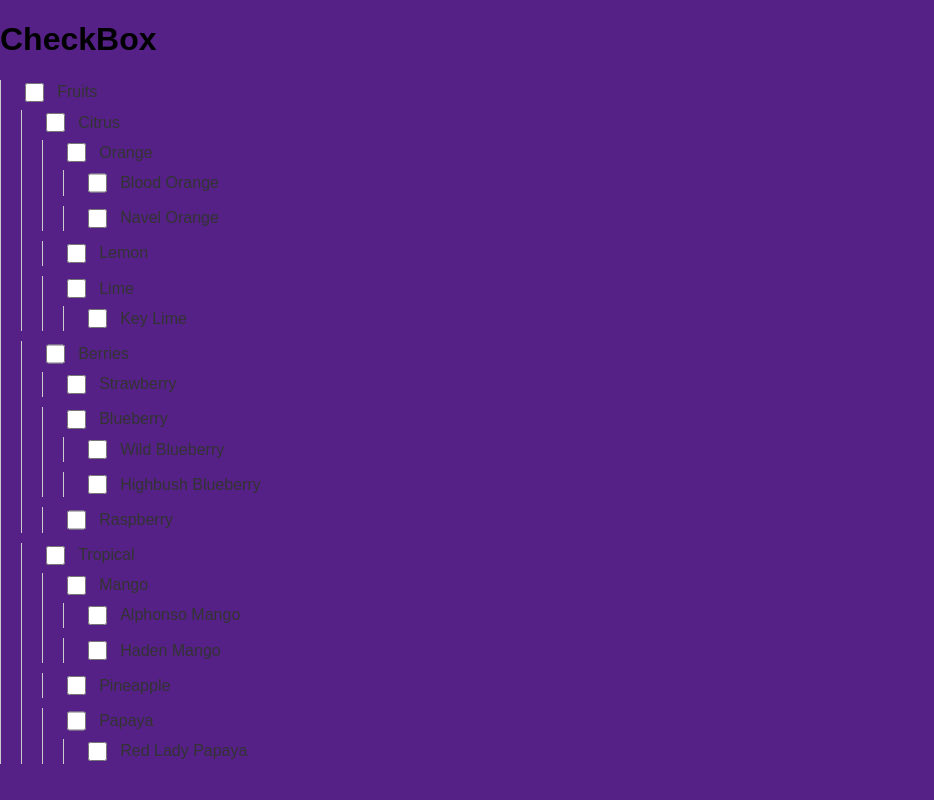
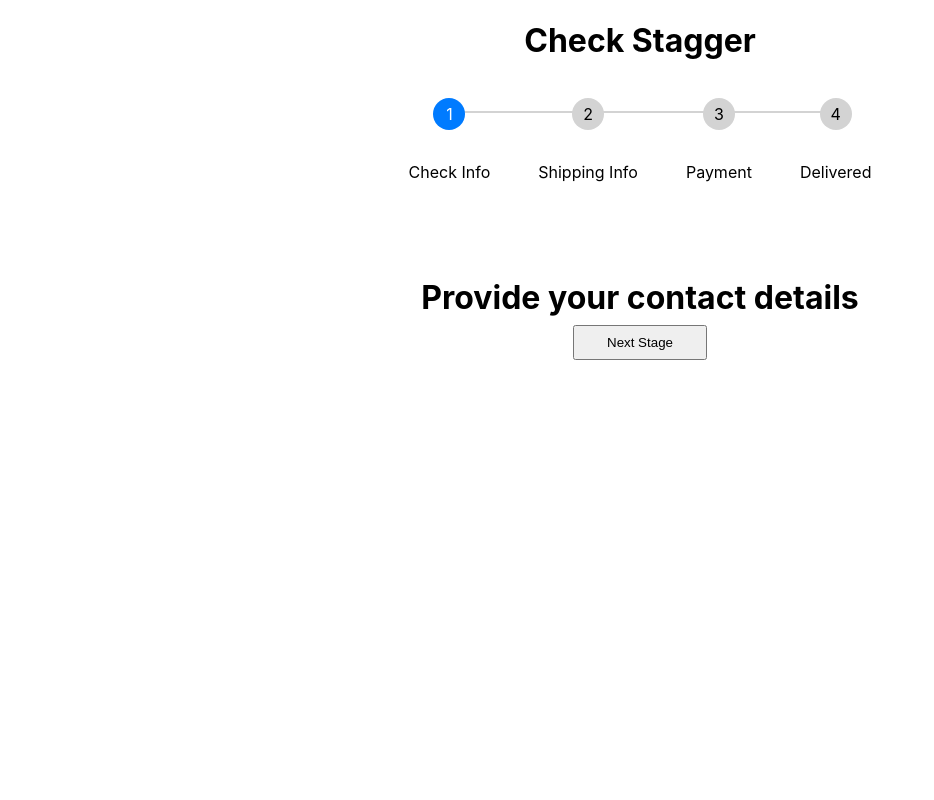
Before and after one commit to UDAY525/ui-library, a React (Create React App) app: page / in a window 1280 px wide. Shown: the whole page, without its empty margins (0-934 px from the left). Built offline with nearby package versions, Linux system fonts and the light colour scheme.

Commit message:
check stagger added

```diff
--- a/src/App.js
+++ b/src/App.js
@@ -9,6 +9,7 @@ import menus from './components/tree-ui/data';
 import OtpHolder from './components/otp-entry/OtpHolder';
 import FilesFolder from './components/folder';
 import CheckBox from './components/group-check';
+import CheckerStage from "./components/checker-stage/CheckerStage";
 function App() {
   return (
     <div className="App">
@@ -41,7 +42,10 @@ function App() {
       {/* <FilesFolder/> */}
 
       {/* Parent Child CheckBox */}
-      <CheckBox/>
+      {/* <CheckBox/> */}
+
+    {/*  Checket stage */}
+      <CheckerStage/>
     </div>
   );
 }
--- /dev/null
+++ b/src/components/checker-stage/CheckStagerStyle.css
@@ -0,0 +1,72 @@
+h1 {
+    text-align: center;
+}
+
+.checker-stage {
+    display: flex;
+    justify-content: center;
+    column-gap: 3rem;
+    position: relative;
+    width: fit-content;
+    margin: 0 auto;
+}
+
+.connectingLine {
+    position: absolute;
+    width: 100%;
+    height: 2px;
+    background-color: lightgray;
+    top: 25%;
+    z-index: 0;
+}
+
+.fillerLine{
+    background-color: #4caf50;
+    height: 2px;
+    width: 0;
+}
+
+.checker-items {
+    display: inline;
+}
+
+.stageNumber {
+    background-color: lightgray;
+    border-radius: 50%;
+    width: 2rem;
+    height: 2rem;
+    text-align: center;
+    display: flex;
+    align-items: center;
+    justify-content: center;
+    color: black;
+    z-index: 50;
+}
+
+.checkerItems .completed {
+    background-color: #4caf50;
+    color: white;
+}
+.checkerItems .active {
+    background-color: #007bff;
+    color: white;
+}
+
+.checkerItems {
+    display: flex;
+    flex-direction: column;
+    justify-content: center;
+    align-items: center;
+}
+
+.currentContent {
+    text-align: center;
+    font-size: 2rem;
+    font-weight: bold;
+    margin-top: 5rem;
+}
+button {
+    padding: 0.5rem 2rem;
+    display: block;
+    margin: 0.5rem auto;
+}
--- /dev/null
+++ b/src/components/checker-stage/CheckerStage.js
@@ -0,0 +1,89 @@
+import './CheckStagerStyle.css'
+import {useEffect, useRef, useState} from "react";
+const CHECK_STAGE_STEPS = [
+    {
+        name: "Check Info",
+        component: () => <div>Provide your contact details</div>,
+    },
+    {
+        name: "Shipping Info",
+        component: () => <div>Provide your shipping address</div>,
+    },
+    {
+        name: "Payment",
+        component: () => <div>Payment is completed</div>,
+    },
+    {
+        name: "Delivered",
+        component: () => <div>Order has been delivered</div>,
+    },
+]
+
+const CheckerStage = () => {
+    const [currentStage,setCurrentStage] = useState(0);
+
+    const nextStageHandler = () => {
+        setCurrentStage(prev => prev>=CHECK_STAGE_STEPS.length-1
+            ? CHECK_STAGE_STEPS.length :prev+1)
+    }
+
+    const lineRef = useRef(null);
+    const completionRef = useRef(null);
+
+    useEffect(() => {
+        const itemElements = document.querySelectorAll('.stageNumber');
+
+        if(itemElements.length<2 || !lineRef.current) return;
+
+        const firstItem = itemElements[0];
+        const lastItem = itemElements[itemElements.length - 1];
+
+        const firstRect = firstItem.getBoundingClientRect();
+        const lastRect = lastItem.getBoundingClientRect();
+
+        const firstCenter = firstRect.left + firstRect.width / 2;
+        const lastCenter = lastRect.left + lastRect.width / 2;
+
+
+        const trackerLine = lineRef.current;
+        const completedLine = completionRef.current;
+        trackerLine.style.width = `${lastCenter-firstCenter}px`;
+        trackerLine.style.marginLeft = `${firstCenter-firstRect.left}px`;
+        trackerLine.style.marginRight = `${lastRect.right-lastRect.center}px`;
+        if(currentStage === CHECK_STAGE_STEPS.length) return;
+        const currentItem = itemElements[currentStage];
+        const currentItemRect = currentItem.getBoundingClientRect();
+        const currentCenter = currentItemRect.left + currentItemRect.width / 2;
+        completedLine.style.width = `${currentCenter - firstCenter}px`;
+        console.log(currentItemRect, currentItemRect.left, currentItemRect.right);
+
+    },[currentStage])
+
+    return (<div>
+        <h1>Check Stagger</h1>
+
+        <div className='checker-stage'>
+            {CHECK_STAGE_STEPS.map((item, index) => {
+                const isCompleted = currentStage>index;
+                const isActive = currentStage===index;
+                return <div className='checkerItems' key={item.name}>
+                    <p className={`stageNumber ${isCompleted ?'completed':isActive?'active':''}`}>{isCompleted ?  '\u2714':index + 1}</p>
+                    <p>{item.name}</p>
+                </div>
+            })}
+            <div className='connectingLine' ref={lineRef}>
+                <div className='fillerLine' ref={completionRef}></div>
+            </div>
+        </div>
+
+        {currentStage < CHECK_STAGE_STEPS.length ?
+            <div className='currentContent'>
+            {CHECK_STAGE_STEPS[currentStage].component()}</div>
+            : <div className='currentContent'>Completed</div>
+        }
+
+        {currentStage<CHECK_STAGE_STEPS.length && <button onClick={nextStageHandler}>Next Stage</button>}
+    </div>)
+}
+
+export default CheckerStage;
--- a/src/components/folder/FolderItem.js
+++ b/src/components/folder/FolderItem.js
@@ -1,5 +1,5 @@
 import React, { useState } from "react";
-import './style.css';
+// import './style.css';
 import addFolderIcon from './add-folder.png'; // Import the image properly
 
 const FolderItem = ({ data }) => {
--- a/src/components/group-check/index.js
+++ b/src/components/group-check/index.js
@@ -1,5 +1,5 @@
 import React, { useState } from "react";
-import "../group-check/style.css";
+// import "../group-check/style.css";
 
 const checkBoxesData = [
   {
```
